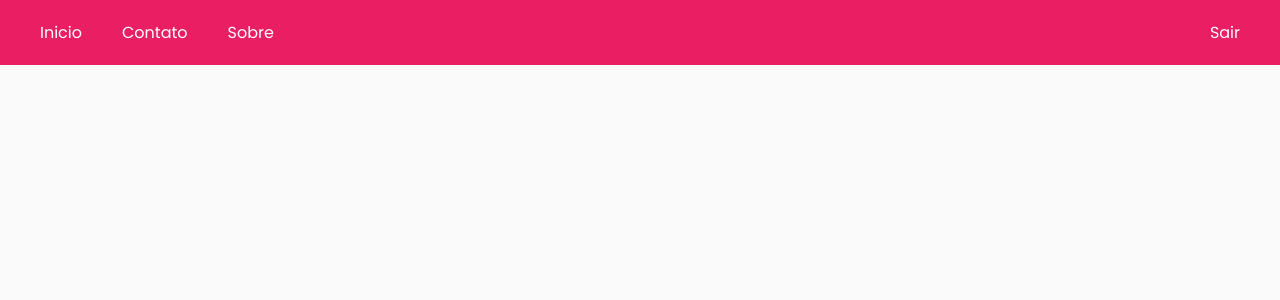
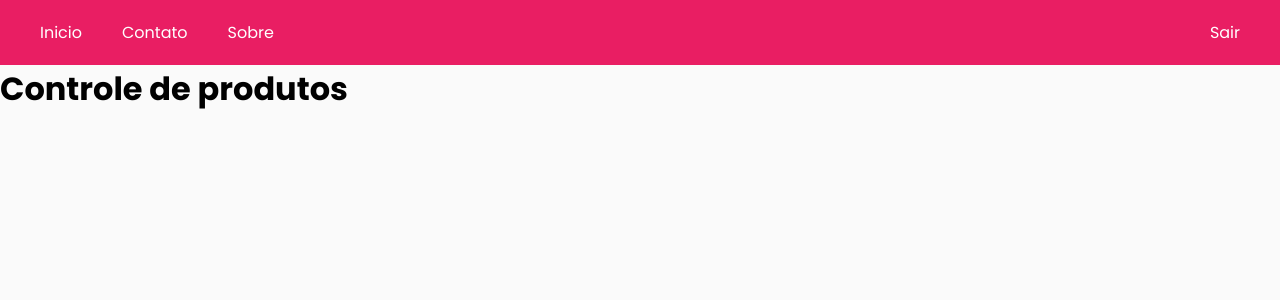
Before and after one commit to gabrieldasilvadev/product-manager, a React (Vite) app: page /controle-de-produtos in a window 1280 px wide. Shown: the top 300 px of the page. Built offline with nearby package versions, Linux system fonts and the light colour scheme.

Commit message:
Add route controle de produtos

```diff
--- a/src/Routes.jsx
+++ b/src/Routes.jsx
@@ -8,6 +8,7 @@ import Contact from './pages/Contact';
 import About from './pages/About';
 
 import Menu from './components/Menu';
+import ProductsController from './pages/ProductsController';
 
 const MainRoutes = () => {
   return (
@@ -19,6 +20,7 @@ const MainRoutes = () => {
         <Route path="/login" element={<Login />} />
         <Route path="/contato" element={<Contact />} />
         <Route path="/sobre" element={<About />} />
+        <Route path="/controle-de-produtos" element={<ProductsController />} />
       </Routes>
     </BrowserRouter>
   );
```
